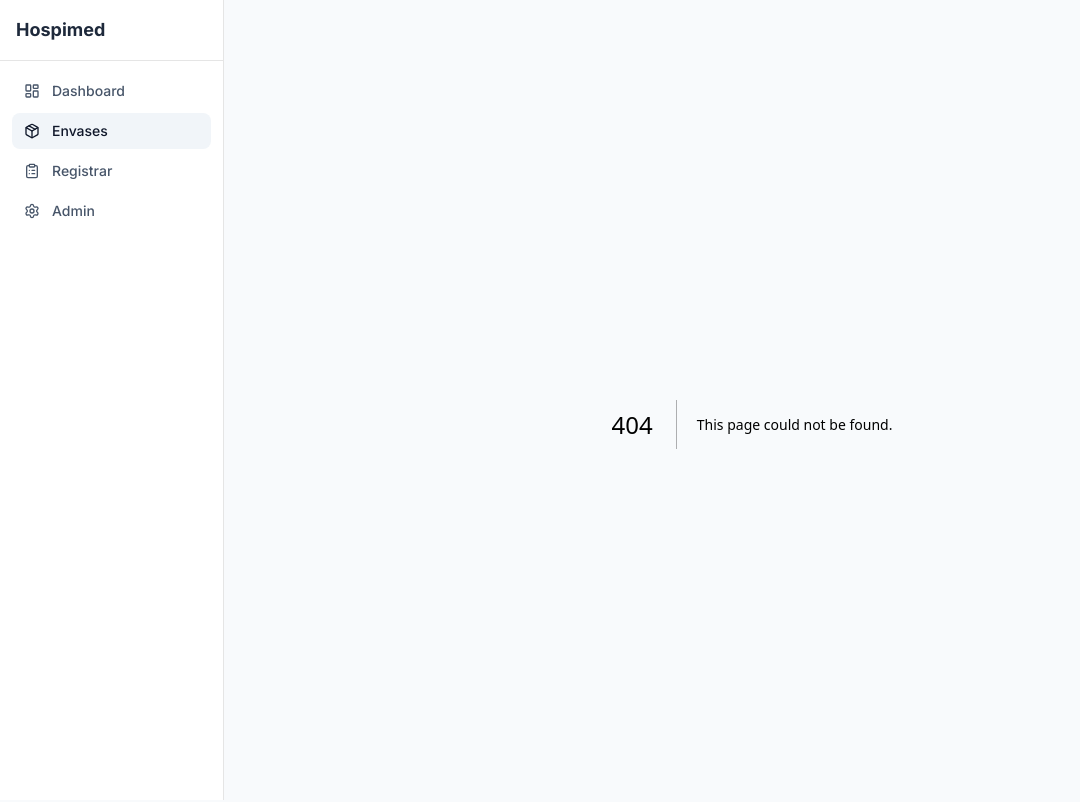
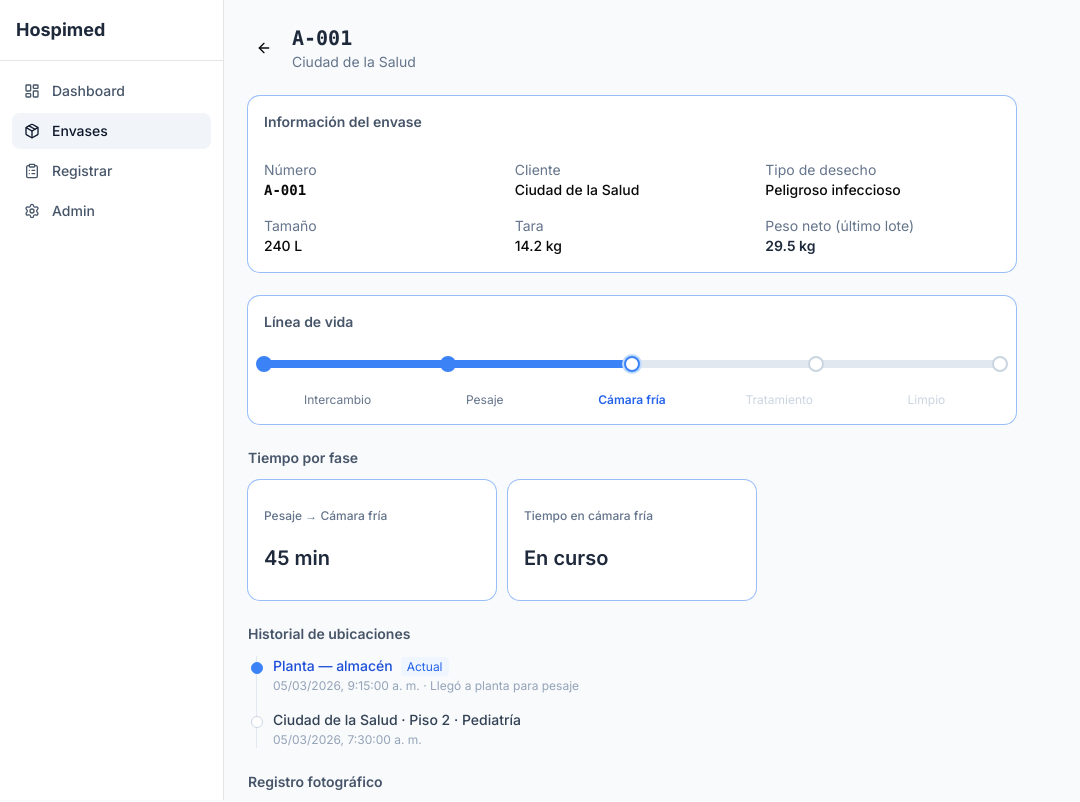
Before and after one commit to Leofrandex/sistema-plata, a Next.js app: page /containers/A-001 in a window 1280 px wide. Before the commit this address had no page. Shown: the top 802 px of the page, without its empty margins (0-1080 px from the left). Built offline with nearby package versions, Linux system fonts and the light colour scheme.

Commit message:
feat: complete container detail page with lifeline, metrics, locations, photos

```diff
--- /dev/null
+++ b/src/app/containers/[id]/page.tsx
@@ -0,0 +1,164 @@
+'use client'
+
+import { use, useMemo } from 'react'
+import { notFound } from 'next/navigation'
+import Link from 'next/link'
+import { ArrowLeft } from 'lucide-react'
+import { Button } from '@/components/ui/button'
+import { Card, CardContent, CardHeader, CardTitle } from '@/components/ui/card'
+import { ContainerLifeline } from '@/components/containers/container-lifeline'
+import { PhaseMetrics } from '@/components/containers/phase-metrics'
+import { LocationHistory } from '@/components/containers/location-history'
+import { PhasePhotoGallery } from '@/components/containers/phase-photo-gallery'
+import { useStore } from '@/lib/store'
+import { buildContainerWithPhase } from '@/lib/data/containers'
+
+const WASTE_TYPE_LABELS: Record<string, string> = {
+  infectious: 'Peligroso infeccioso',
+  anatomopathological: 'Anatomopatológico',
+  cytotoxic: 'Citotóxico',
+  liquid: 'Líquidos',
+  morgue: 'Morgue',
+}
+
+interface Props {
+  params: Promise<{ id: string }>
+}
+
+export default function ContainerDetailPage({ params }: Props) {
+  const { id } = use(params)
+  const {
+    containers, clients, exchangeEvents, receptions,
+    storageEvents, treatmentRuns, externalTransfers, locations, photos,
+  } = useStore()
+
+  const container = containers.find((c) => c.id === id)
+  if (!container) notFound()
+
+  const client = clients.find((c) => c.id === container.client_id)!
+
+  const exchangeIds = exchangeEvents
+    .filter((e) => e.dirty_containers_received.includes(container.id))
+    .map((e) => e.id)
+
+  const reception = useMemo(() => {
+    return [...receptions]
+      .filter((r) => r.container_id === container.id)
+      .sort((a, b) => new Date(b.arrived_at).getTime() - new Date(a.arrived_at).getTime())[0] ?? null
+  }, [receptions, container.id])
+
+  const storage = useMemo(() => {
+    return [...storageEvents]
+      .filter((s) => s.container_id === container.id)
+      .sort((a, b) => new Date(b.entry_at).getTime() - new Date(a.entry_at).getTime())[0] ?? null
+  }, [storageEvents, container.id])
+
+  const treatment = useMemo(() => {
+    return treatmentRuns.find((t) => t.container_id === container.id)
+      ?? externalTransfers.find((t) => t.container_id === container.id)
+      ?? null
+  }, [treatmentRuns, externalTransfers, container.id])
+
+  const containerLocations = useMemo(
+    () => locations.filter((l) => l.container_id === container.id),
+    [locations, container.id]
+  )
+
+  const containerWithPhase = buildContainerWithPhase(
+    container, exchangeIds, reception, storage, treatment, containerLocations
+  )
+
+  const containerPhotoIds = [
+    ...(exchangeEvents.flatMap((e) => {
+      if (e.dirty_containers_received.includes(container.id) || e.clean_containers_given.includes(container.id)) {
+        return e.photo_ids
+      }
+      return []
+    })),
+    ...(reception?.photo_ids ?? []),
+    ...(storage?.photo_ids ?? []),
+  ]
+  const containerPhotos = photos.filter((p) => containerPhotoIds.includes(p.id))
+
+  const clientNameMap = Object.fromEntries(clients.map((c) => [c.id, c.name]))
+
+  return (
+    <div className="space-y-6 max-w-3xl">
+      <div className="flex items-center gap-3">
+        <Link href="/containers">
+          <Button variant="ghost" size="icon">
+            <ArrowLeft className="h-4 w-4" />
+          </Button>
+        </Link>
+        <div>
+          <h1 className="text-xl font-bold font-mono text-slate-800">{container.id}</h1>
+          <p className="text-sm text-slate-500">{client.name}</p>
+        </div>
+      </div>
+
+      <Card>
+        <CardHeader className="pb-3">
+          <CardTitle className="text-sm font-semibold text-slate-600">Información del envase</CardTitle>
+        </CardHeader>
+        <CardContent>
+          <dl className="grid grid-cols-2 md:grid-cols-3 gap-4 text-sm">
+            <div>
+              <dt className="text-slate-500">Número</dt>
+              <dd className="font-mono font-semibold">{container.id}</dd>
+            </div>
+            <div>
+              <dt className="text-slate-500">Cliente</dt>
+              <dd className="font-medium">{client.name}</dd>
+            </div>
+            <div>
+              <dt className="text-slate-500">Tipo de desecho</dt>
+              <dd className="font-medium">{WASTE_TYPE_LABELS[container.waste_type]}</dd>
+            </div>
+            <div>
+              <dt className="text-slate-500">Tamaño</dt>
+              <dd className="font-medium">{container.size_liters} L</dd>
+            </div>
+            <div>
+              <dt className="text-slate-500">Tara</dt>
+              <dd className="font-medium">{container.tare_weight_kg} kg</dd>
+            </div>
+            {containerWithPhase.latest_net_weight_kg !== null && (
+              <div>
+                <dt className="text-slate-500">Peso neto (último lote)</dt>
+                <dd className="font-semibold text-slate-800">{containerWithPhase.latest_net_weight_kg} kg</dd>
+              </div>
+            )}
+          </dl>
+        </CardContent>
+      </Card>
+
+      <Card>
+        <CardHeader className="pb-3">
+          <CardTitle className="text-sm font-semibold text-slate-600">Línea de vida</CardTitle>
+        </CardHeader>
+        <CardContent>
+          <ContainerLifeline
+            currentPhase={containerWithPhase.current_phase}
+            wasteType={container.waste_type}
+          />
+        </CardContent>
+      </Card>
+
+      <PhaseMetrics
+        reception={reception}
+        storage={storage}
+        treatmentOrTransfer={treatment}
+      />
+
+      <div>
+        <h3 className="text-sm font-semibold text-slate-600 mb-3">Historial de ubicaciones</h3>
+        <LocationHistory locations={containerLocations} clientNames={clientNameMap} />
+      </div>
+
+      <div>
+        <h3 className="text-sm font-semibold text-slate-600 mb-3">Registro fotográfico</h3>
+        <PhasePhotoGallery photos={containerPhotos} />
+      </div>
+    </div>
+  )
+}
```
